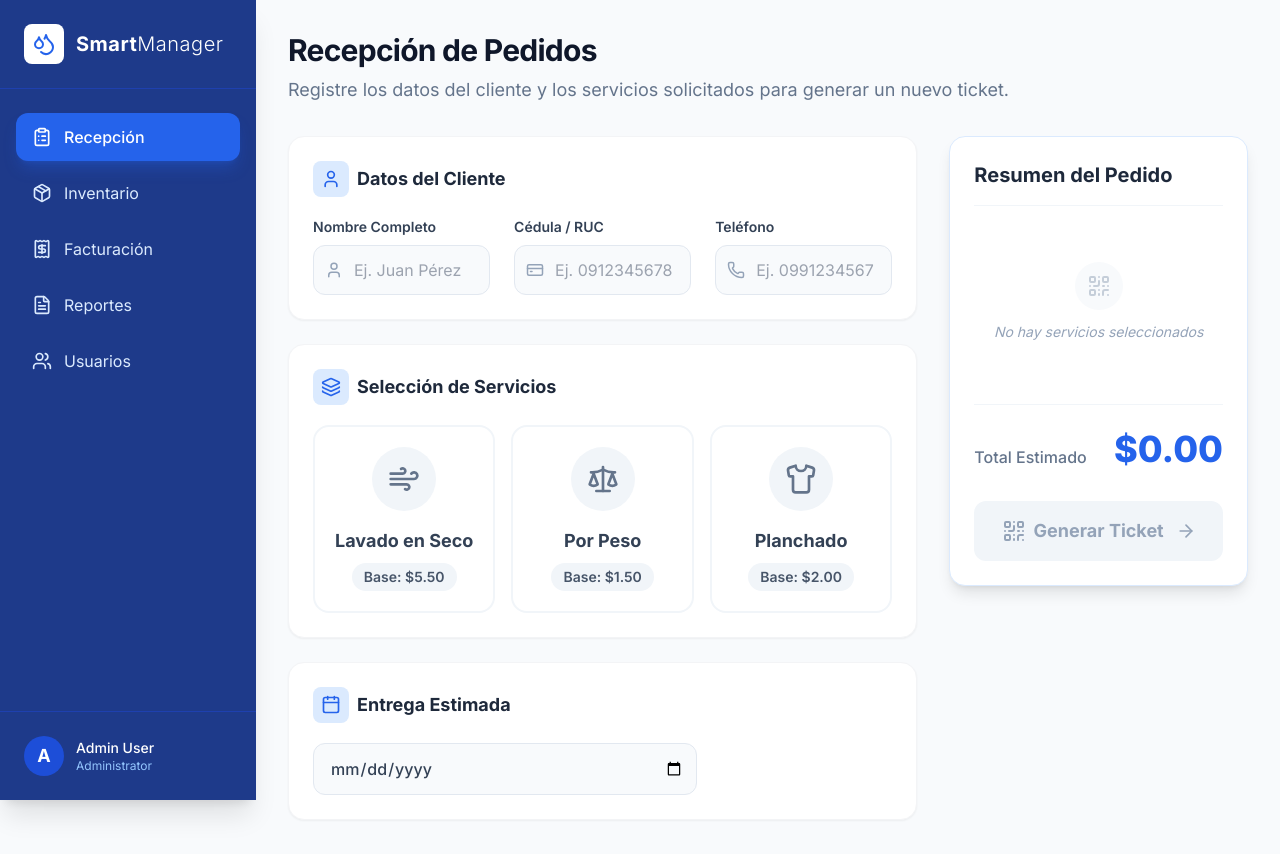
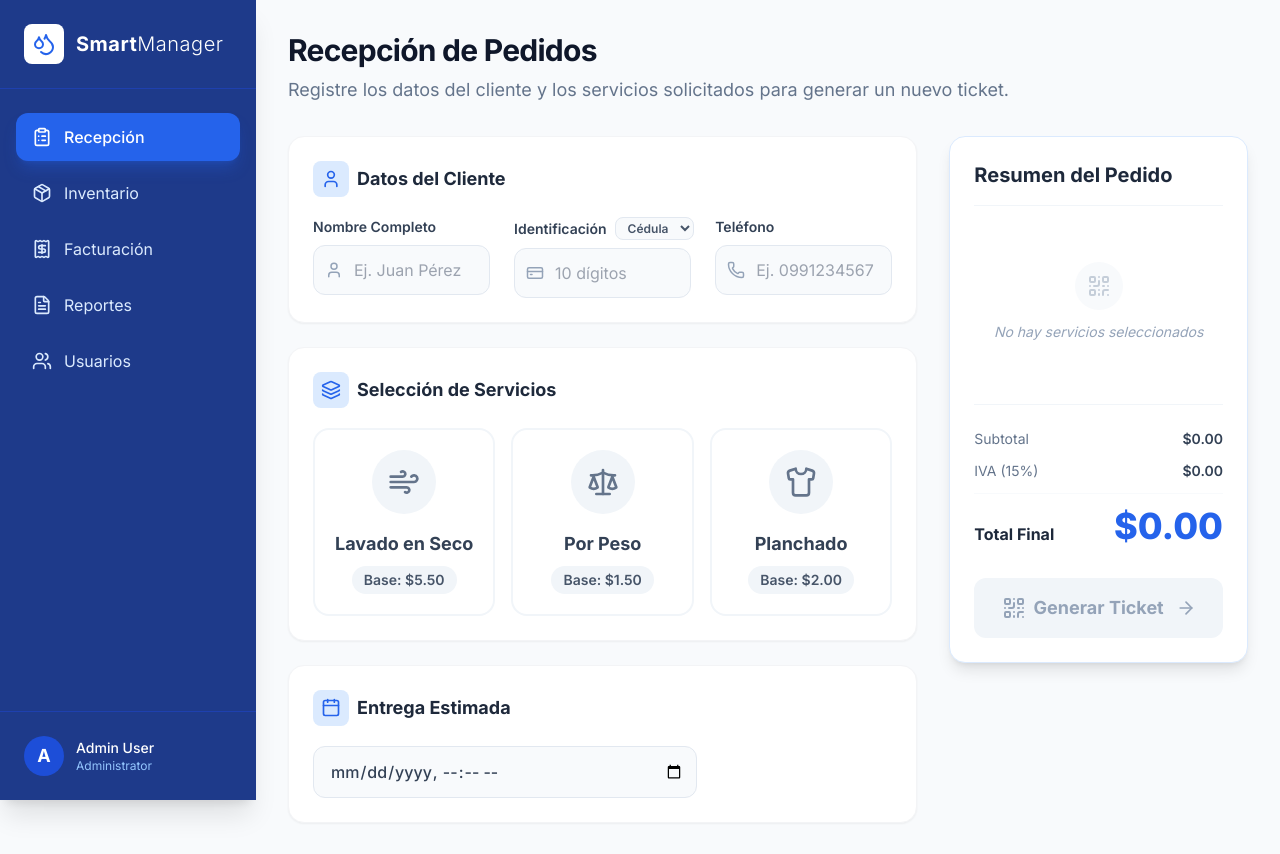
Before and after one commit to yairochoa709-ops/lavanderia-smart-manager, a React (Vite) app in the folder web-client/: page / in a window 1280 px wide. Shown: the top 854 px of the page. Built offline with nearby package versions, Linux system fonts and the light colour scheme.

Commit message:
feat: validación de cédula/RUC y cálculos financieros dinámicos

```diff
--- a/web-client/src/components/CustomerForm.jsx
+++ b/web-client/src/components/CustomerForm.jsx
@@ -4,6 +4,27 @@ import { User, CreditCard, Phone } from 'lucide-react';
 const CustomerForm = ({ customer, setCustomer }) => {
   const handleChange = (e) => {
     const { name, value } = e.target;
+
+    if (name === 'id' || name === 'phone') {
+      // Allow empty string or only numbers
+      if (value !== '' && !/^\d+$/.test(value)) return;
+    }
+
+    if (name === 'id') {
+      const maxLength = customer.idType === 'RUC' ? 13 : 10;
+      if (value.length > maxLength) return;
+    }
+
+    if (name === 'idType') {
+      const newMaxLength = value === 'RUC' ? 13 : 10;
+      setCustomer(prev => ({
+        ...prev,
+        [name]: value,
+        id: prev.id.length > newMaxLength ? prev.id.slice(0, newMaxLength) : prev.id
+      }));
+      return;
+    }
+
     setCustomer(prev => ({ ...prev, [name]: value }));
   };
 
@@ -33,7 +54,18 @@ const CustomerForm = ({ customer, setCustomer }) => {
           </div>
         </div>
         <div>
-          <label className="block text-sm font-semibold text-slate-700 mb-2">Cédula / RUC</label>
+          <div className="flex items-center gap-2 mb-2">
+            <label className="block text-sm font-semibold text-slate-700">Identificación</label>
+            <select
+              name="idType"
+              value={customer.idType || 'CEDULA'}
+              onChange={handleChange}
+              className="text-xs font-semibold px-2 py-0.5 border border-slate-200 rounded-lg focus:ring-2 focus:ring-primary-500/20 focus:border-primary-500 outline-none text-slate-600 bg-slate-50 focus:bg-white cursor-pointer transition-colors"
+            >
+              <option value="CEDULA">Cédula</option>
+              <option value="RUC">RUC</option>
+            </select>
+          </div>
           <div className="relative group">
             <div className="absolute inset-y-0 left-0 pl-3 flex items-center pointer-events-none text-slate-400 group-focus-within:text-primary-500 transition-colors">
               <CreditCard size={18} />
@@ -44,7 +76,7 @@ const CustomerForm = ({ customer, setCustomer }) => {
               value={customer.id}
               onChange={handleChange}
               className="w-full pl-10 pr-3 py-3 border border-slate-200 rounded-xl focus:ring-4 focus:ring-primary-500/10 focus:border-primary-500 outline-none transition-all text-slate-700 bg-slate-50 focus:bg-white"
-              placeholder="Ej. 0912345678"
+              placeholder={customer.idType === 'RUC' ? "13 dígitos" : "10 dígitos"}
             />
           </div>
         </div>
--- a/web-client/src/pages/Reception.jsx
+++ b/web-client/src/pages/Reception.jsx
@@ -4,10 +4,17 @@ import ServiceSelector from '../components/ServiceSelector';
 import { Calendar, QrCode, ArrowRight, CheckCircle2 } from 'lucide-react';
 
 const Reception = () => {
-  const [customer, setCustomer] = useState({ name: '', id: '', phone: '' });
+  const [customer, setCustomer] = useState({ name: '', idType: 'CEDULA', id: '', phone: '' });
   const [selectedServices, setSelectedServices] = useState([]);
   const [deliveryDate, setDeliveryDate] = useState('');
   const [ticketGenerated, setTicketGenerated] = useState(false);
+
+  // Generar fecha mínima para evitar seleccionar fechas pasadas
+  const getMinDateTime = () => {
+    const now = new Date();
+    now.setMinutes(now.getMinutes() - now.getTimezoneOffset());
+    return now.toISOString().slice(0, 16);
+  };
 
   const toggleService = (service) => {
     setSelectedServices(prev => {
@@ -21,17 +28,41 @@ const Reception = () => {
   };
 
   const handleGenerateTicket = () => {
-    // Simulate ticket generation
+    if (!customer.name || !customer.id || !customer.phone || selectedServices.length === 0 || !deliveryDate) {
+      alert("Por favor, complete todos los campos obligatorios (Cliente, Servicios y Fecha de Entrega).");
+      return;
+    }
+
+    const ticketData = {
+      customer: { ...customer },
+      services: selectedServices.map(s => ({ id: s.id, name: s.name, price: s.price })),
+      financials: {
+        subtotal: Number(subtotal.toFixed(2)),
+        taxRate: 0.15,
+        taxes: Number(taxes.toFixed(2)),
+        total: Number(total.toFixed(2))
+      },
+      estimatedDeliveryDate: new Date(deliveryDate).toISOString(),
+      status: "PENDIENTE",
+      createdAt: new Date().toISOString()
+    };
+
+    console.log("=== TICKET GENERADO (JSON LISTO PARA ENVIAR AL BACKEND JAVA) ===");
+    console.log(JSON.stringify(ticketData, null, 2));
+
+    // Simulate ticket generation delay for UI
     setTicketGenerated(true);
     setTimeout(() => {
       setTicketGenerated(false);
-      setCustomer({ name: '', id: '', phone: '' });
+      setCustomer({ name: '', idType: 'CEDULA', id: '', phone: '' });
       setSelectedServices([]);
       setDeliveryDate('');
     }, 3000);
   };
 
-  const total = selectedServices.reduce((acc, curr) => acc + curr.price, 0);
+  const subtotal = selectedServices.reduce((acc, curr) => acc + curr.price, 0);
+  const taxes = subtotal * 0.15; // IVA 15%
+  const total = subtotal + taxes;
 
   return (
     <div className="max-w-5xl mx-auto animate-in fade-in duration-500">
@@ -54,10 +85,12 @@ const Reception = () => {
             </h2>
             <div className="relative group max-w-sm">
               <input
-                type="date"
+                type="datetime-local"
                 value={deliveryDate}
                 onChange={(e) => setDeliveryDate(e.target.value)}
+                min={getMinDateTime()}
                 className="w-full pl-4 pr-3 py-3 border border-slate-200 rounded-xl focus:ring-4 focus:ring-primary-500/10 focus:border-primary-500 outline-none transition-all text-slate-700 bg-slate-50 focus:bg-white font-medium"
+                required
               />
             </div>
           </div>
@@ -85,20 +118,28 @@ const Reception = () => {
               )}
             </div>
 
-            <div className="border-t border-slate-100 pt-6 mb-8">
-              <div className="flex justify-between items-end">
-                <span className="text-slate-500 font-medium">Total Estimado</span>
+            <div className="border-t border-slate-100 pt-6 mb-8 space-y-3">
+              <div className="flex justify-between items-center text-sm">
+                <span className="text-slate-500">Subtotal</span>
+                <span className="text-slate-700 font-semibold">${subtotal.toFixed(2)}</span>
+              </div>
+              <div className="flex justify-between items-center text-sm">
+                <span className="text-slate-500">IVA (15%)</span>
+                <span className="text-slate-700 font-semibold">${taxes.toFixed(2)}</span>
+              </div>
+              <div className="flex justify-between items-end pt-3 border-t border-slate-50">
+                <span className="text-slate-800 font-bold">Total Final</span>
                 <span className="text-4xl font-extrabold text-primary-600">${total.toFixed(2)}</span>
               </div>
             </div>
 
             <button
               onClick={handleGenerateTicket}
-              disabled={ticketGenerated || selectedServices.length === 0 || !customer.name}
+              disabled={ticketGenerated || selectedServices.length === 0 || !customer.name || !customer.id || !customer.phone || !deliveryDate}
               className={`w-full py-4 rounded-xl font-bold text-lg flex items-center justify-center gap-2 transition-all duration-300 shadow-lg ${
                 ticketGenerated
                   ? 'bg-emerald-500 text-white shadow-emerald-500/30'
-                  : selectedServices.length === 0 || !customer.name
+                  : selectedServices.length === 0 || !customer.name || !customer.id || !customer.phone || !deliveryDate
                     ? 'bg-slate-100 text-slate-400 cursor-not-allowed shadow-none'
                     : 'bg-primary-600 text-white hover:bg-primary-700 hover:shadow-primary-600/40 transform hover:-translate-y-1'
               }`}
```
